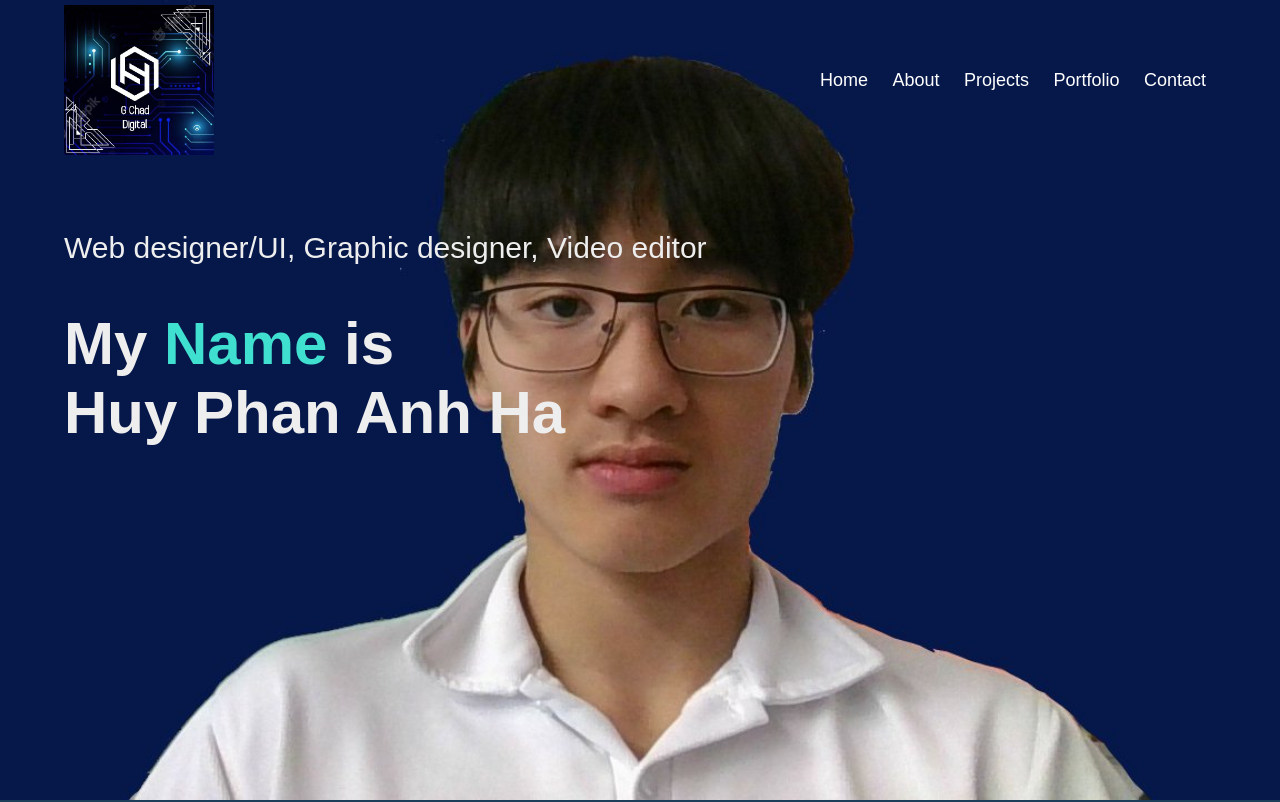
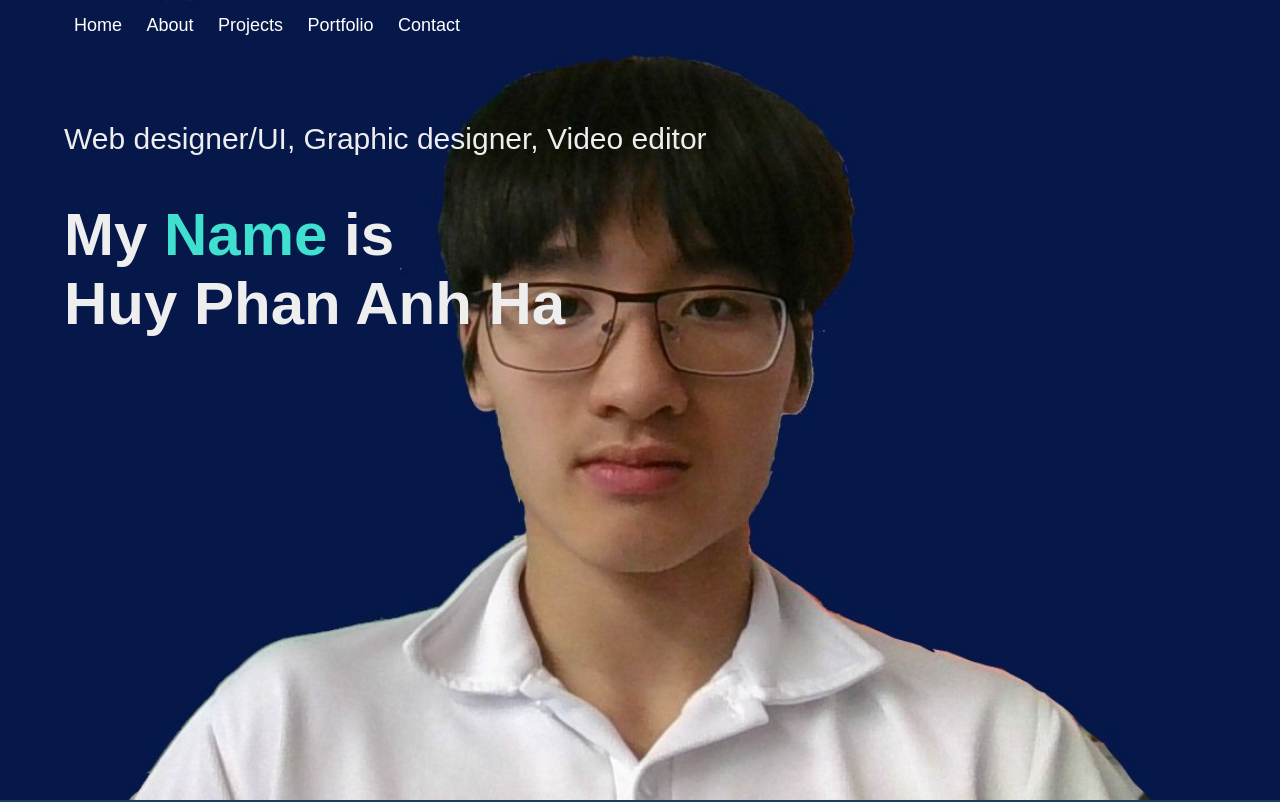
Before and after one commit to Hahuyphananh/portfolio1, a plain HTML site: page index.html in a window 1280 px wide. Shown: the top 802 px of the page. Drawn offline with Linux system fonts and the light colour scheme.

Commit message:
Update index.html

```diff
--- a/index.html
+++ b/index.html
@@ -14,7 +14,6 @@
   <div id="header">
     <div class="container">
       <nav>
-        <img src="logo.jpg" class="logo" >
         <ul id="sidemenu">
           <li><a href="#header">Home</a></li>
           <li><a href="#about">About</a></li>
```
